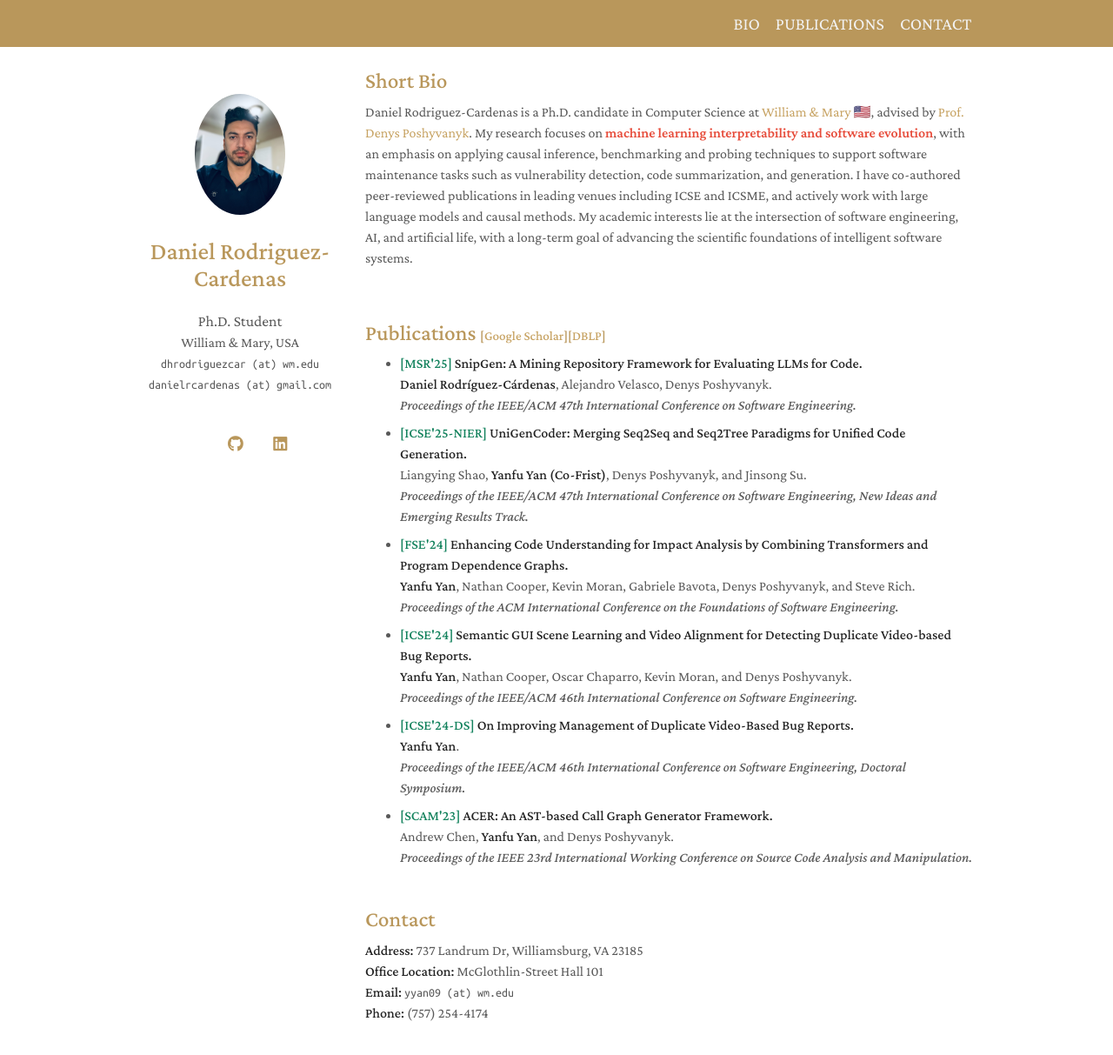
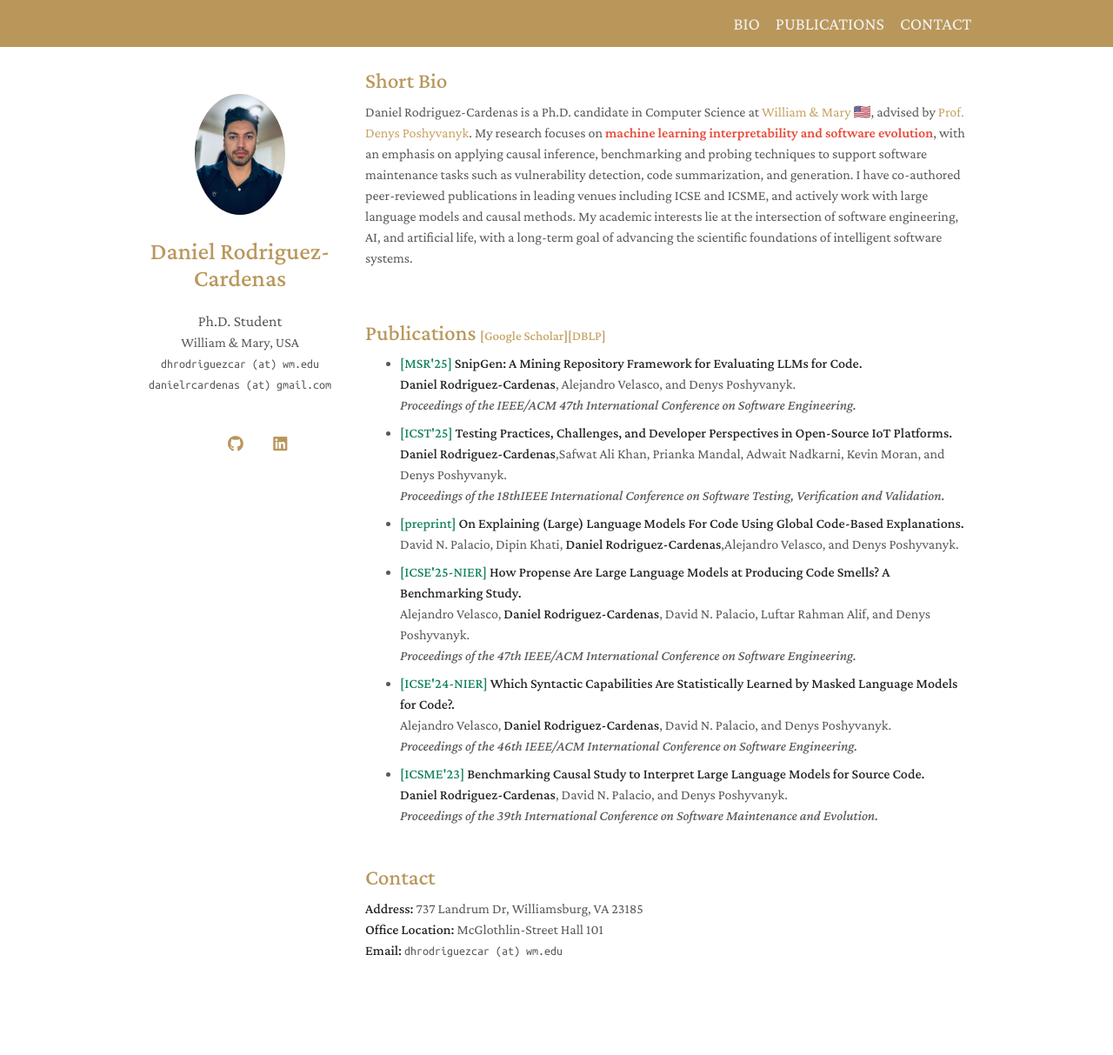
Before and after one commit to danielrcardenas/danielrcardenas.github.io, a Jekyll site: the page built from index.md, in a window 1280 px wide and 1270 px high. Shown: the top 1213 px of the window at 87% size. Built offline with Jekyll 4.4.1, drawn with Linux system fonts in a browser that asks for light colours; a style sheet for code colours, icons or effects is not loaded.

Commit message:
updating publications

```diff
--- a/_includes/contact.md
+++ b/_includes/contact.md
@@ -6,6 +6,5 @@
 <br />
 <strong>Office Location:</strong> McGlothlin-Street Hall 101
 <br />
-<strong>Email:</strong> <email>yyan09 (at) wm.edu</email>
+<strong>Email:</strong> <email>dhrodriguezcar (at) wm.edu</email>
 <br />
-<strong>Phone:</strong> (757) 254-4174
--- a/_includes/publications.md
+++ b/_includes/publications.md
@@ -4,45 +4,44 @@
 
 <ul style="margin:0 0 8px;">
 <li><strong><span style="color: #13825d">[MSR'25]</span></strong> <strong> SnipGen: A Mining Repository Framework for Evaluating LLMs for Code.</strong>
- <br/><strong>Daniel Rodríguez-Cárdenas</strong>, Alejandro Velasco, Denys Poshyvanyk.
+ <br/><strong>Daniel Rodriguez-Cardenas</strong>, Alejandro Velasco, and Denys Poshyvanyk.
  <br/><em>Proceedings of the IEEE/ACM 47th International Conference on Software Engineering.</em>
 </li>
 </ul>
 
 <ul style="margin:0 0 8px;">
-<li><strong><span style="color: #13825d">[ICSE'25-NIER]</span></strong> <strong> UniGenCoder: Merging Seq2Seq and Seq2Tree Paradigms for Unified Code Generation.</strong>
- <br/>Liangying Shao, <strong>Yanfu Yan (Co-Frist)</strong>, Denys Poshyvanyk, and Jinsong Su.
- <br/><em>Proceedings of the IEEE/ACM 47th International Conference on Software Engineering, New Ideas and Emerging Results Track.</em>
+<li><strong><span style="color: #13825d">[ICST'25]</span></strong> <strong> Testing Practices, Challenges, and Developer Perspectives in Open-Source IoT Platforms.</strong>
+ <br/><strong>Daniel Rodriguez-Cardenas</strong>,Safwat Ali Khan, Prianka Mandal, Adwait Nadkarni, Kevin Moran, and Denys Poshyvanyk.
+ <br/><em>Proceedings of the 18thIEEE International Conference on Software Testing, Verification and Validation.</em>
+</li>
+</ul>
+<ul style="margin:0 0 8px;">
+<li><strong><span style="color: #13825d">[preprint]</span></strong> <strong> On Explaining (Large) Language Models For Code Using Global Code-Based Explanations.</strong>
+ <br/>David N. Palacio, Dipin Khati, <strong>Daniel Rodriguez-Cardenas</strong>,Alejandro Velasco, and Denys Poshyvanyk.
 </li>
 </ul>
 
 <ul style="margin:0 0 8px;">
-<li><strong><span style="color: #13825d">[FSE'24]</span></strong> <strong> Enhancing Code Understanding for Impact Analysis by Combining Transformers and Program Dependence Graphs.</strong>
- <br/><strong>Yanfu Yan</strong>, Nathan Cooper, Kevin Moran, Gabriele Bavota, Denys Poshyvanyk, and Steve Rich.
- <br/><em>Proceedings of the ACM International Conference on the Foundations of Software Engineering.</em>
+<li><strong><span style="color: #13825d">[ICSE'25-NIER]</span></strong> <strong> How Propense Are Large Language Models at Producing Code Smells? A Benchmarking Study.</strong>
+ <br/>Alejandro Velasco, <strong>Daniel Rodriguez-Cardenas</strong>, David N. Palacio, Luftar Rahman Alif, and Denys Poshyvanyk.
+ <br/><em>Proceedings of the 47th IEEE/ACM International Conference on Software Engineering.</em>
 </li>
 </ul>
 
 <ul style="margin:0 0 8px;">
-<li><strong><span style="color: #13825d">[ICSE'24]</span></strong> <strong> Semantic GUI Scene Learning and Video Alignment for Detecting Duplicate Video-based Bug Reports.</strong>
- <br/><strong>Yanfu Yan</strong>, Nathan Cooper, Oscar Chaparro, Kevin Moran, and Denys Poshyvanyk.
- <br/><em>Proceedings of the IEEE/ACM 46th International Conference on Software Engineering.</em>
+<li><strong><span style="color: #13825d">[ICSE'24-NIER]</span></strong> <strong> Which Syntactic Capabilities Are Statistically Learned by Masked Language Models for Code?.</strong>
+ <br/>Alejandro Velasco, <strong>Daniel Rodriguez-Cardenas</strong>, David N. Palacio, and Denys Poshyvanyk.
+ <br/><em>Proceedings of the 46th IEEE/ACM International Conference on Software Engineering.</em>
 </li>
 </ul>
 
 <ul style="margin:0 0 8px;">
-<li><strong><span style="color: #13825d">[ICSE'24-DS]</span></strong> <strong> On Improving Management of Duplicate Video-Based Bug Reports.</strong>
- <br/><strong>Yanfu Yan</strong>.
- <br/><em>Proceedings of the IEEE/ACM 46th International Conference on Software Engineering, Doctoral Symposium.</em>
+<li><strong><span style="color: #13825d">[ICSME'23]</span></strong> <strong> Benchmarking Causal Study to Interpret Large Language Models for Source Code.</strong>
+ <br/> <strong>Daniel Rodriguez-Cardenas</strong>, David N. Palacio, and Denys Poshyvanyk.
+ <br/><em>Proceedings of the 39th International Conference on Software Maintenance and Evolution.</em>
 </li>
 </ul>
 
-<ul style="margin:0 0 8px;">
-<li><strong><span style="color: #13825d">[SCAM'23]</span></strong> <strong> ACER: An AST-based Call Graph Generator Framework.</strong>
- <br/>Andrew Chen, <strong>Yanfu Yan</strong>, and Denys Poshyvanyk.
- <br/><em>Proceedings of the IEEE 23rd International Working Conference on Source Code Analysis and Manipulation.</em>
-</li>
-</ul>
 
 <!--
 **Yan, Y.**, Cooper, N., Moran, K., Bavota, G., Poshyvanyk, D., and Rich, S., “Enhancing Code Understanding for Impact Analysis by Combining Transformers and Program Dependence Graphs”, in Proceedings of the ACM International Conference on the Foundations of Software Engineering (FSE’24), Porto de Galinhas, Brazil, July 15-19, 2024.
```
